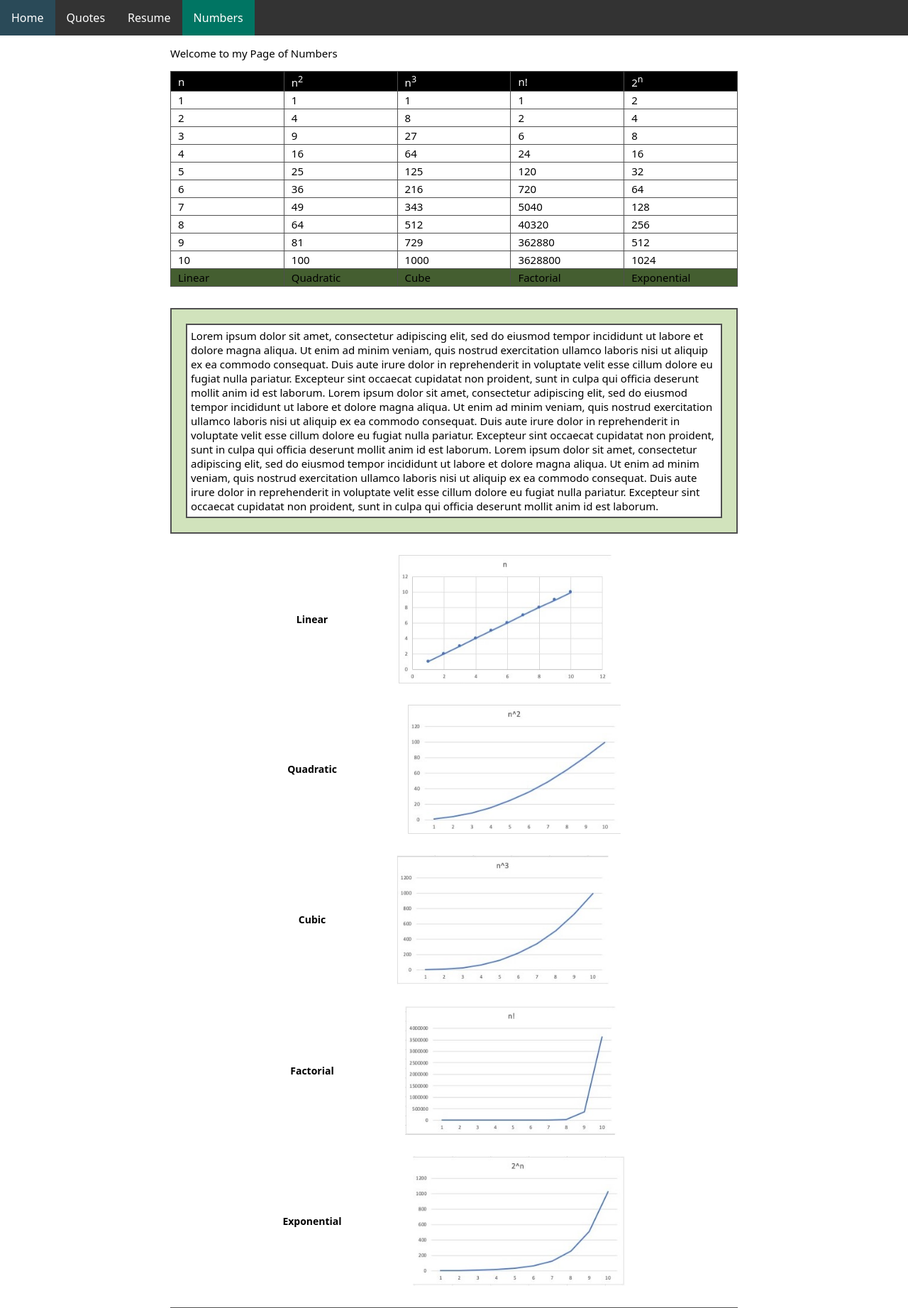
After one commit to CinderScript/csc3221-node-website, a Node server app: page /numbers.html in a window 1280 px wide. The commit adds this page. Shown: the top 1843 px of the page at 71% size. Run offline with Node 20, Linux system fonts and the light colour scheme.

Commit message:
added numbers page and links

```diff
--- a/public/index.html
+++ b/public/index.html
@@ -18,6 +18,7 @@
     <a href="index.html" class="active">Home</a>
     <a href="simple-page.html">Quotes</a>
     <a href="resume.html">Resume</a>
+    <a href="numbers.html">Numbers</a>
 </nav>
 
 <div class="content">
--- /dev/null
+++ b/public/numbers.html
@@ -0,0 +1,263 @@
+<!DOCTYPE html>
+<html lang="en">
+<head>
+    <meta charset="UTF-8">
+
+    <!-- CSS STYLES -->
+    <link rel="stylesheet" href="stylesheets/style.css">
+    <link rel="stylesheet" href="stylesheets/numbers-style.css">
+
+    <title>Numbers</title>
+</head>
+<body>
+
+<nav>
+    <a href="index.html">Home</a>
+    <a href="simple-page.html">Quotes</a>
+    <a href="resume.html">Resume</a>
+    <a href="numbers.html" class="active">Numbers</a>
+</nav>
+
+<div class="content">
+
+    <p>Welcome to my Page of Numbers</p>
+
+    <table>
+        <thead>
+            <tr>
+                <th>n</th>
+                <th>n<sup>2</sup></th>
+                <th>n<sup>3</sup></th>
+                <th>n!</th>
+                <th>2<sup>n</sup></th>
+            </tr>
+        </thead>
+        <tbody>
+            <tr>
+                <td>1</td>
+                <td>1</td>
+                <td>1</td>
+                <td>1</td>
+                <td>2</td>
+            </tr>
+            <tr>
+                <td>2</td>
+                <td>4</td>
+                <td>8</td>
+                <td>2</td>
+                <td>4</td>
+            </tr>
+            <tr>
+                <td>3</td>
+                <td>9</td>
+                <td>27</td>
+                <td>6</td>
+                <td>8</td>
+            </tr>
+            <tr>
+                <td>4</td>
+                <td>16</td>
+                <td>64</td>
+                <td>24</td>
+                <td>16</td>
+            </tr>
+            <tr>
+                <td>5</td>
+                <td>25</td>
+                <td>125</td>
+                <td>120</td>
+                <td>32</td>
+            </tr>
+            <tr>
+                <td>6</td>
+                <td>36</td>
+                <td>216</td>
+                <td>720</td>
+                <td>64</td>
+            </tr>
+            <tr>
+                <td>7</td>
+                <td>49</td>
+                <td>343</td>
+                <td>5040</td>
+                <td>128</td>
+            </tr>
+            <tr>
+                <td>8</td>
+                <td>64</td>
+                <td>512</td>
+                <td>40320</td>
+                <td>256</td>
+            </tr>
+            <tr>
+                <td>9</td>
+                <td>81</td>
+                <td>729</td>
+                <td>362880</td>
+                <td>512</td>
+            </tr>
+            <tr>
+                <td>10</td>
+                <td>100</td>
+                <td>1000</td>
+                <td>3628800</td>
+                <td>1024</td>
+            </tr>
+        </tbody>
+        <tfoot>
+            <tr>
+                <td>Linear</td>
+                <td>Quadratic</td>
+                <td>Cube</td>
+                <td>Factorial</td>
+                <td>Exponential</td>
+            </tr>
+        </tfoot>
+    </table>
+
+    <div class="gibberish">
+        <p>
+            Lorem ipsum dolor sit amet, consectetur adipiscing elit, sed do eiusmod tempor
+            incididunt ut labore et dolore magna aliqua. Ut enim ad minim veniam, quis nostrud
+            exercitation ullamco laboris nisi ut aliquip ex ea commodo consequat. Duis aute irure
+            dolor in reprehenderit in voluptate velit esse cillum dolore eu fugiat nulla pariatur.
+            Excepteur sint occaecat cupidatat non proident, sunt in culpa qui officia deserunt mollit
+            anim id est laborum. Lorem ipsum dolor sit amet, consectetur adipiscing elit, sed do
+            eiusmod tempor incididunt ut labore et dolore magna aliqua. Ut enim ad minim veniam,
+            quis nostrud exercitation ullamco laboris nisi ut aliquip ex ea commodo consequat. Duis
+            aute irure dolor in reprehenderit in voluptate velit esse cillum dolore eu fugiat nulla
+            pariatur. Excepteur sint occaecat cupidatat non proident, sunt in culpa qui officia
+            deserunt mollit anim id est laborum. Lorem ipsum dolor sit amet, consectetur adipiscing
+            elit, sed do eiusmod tempor incididunt ut labore et dolore magna aliqua. Ut enim ad
+            minim veniam, quis nostrud exercitation ullamco laboris nisi ut aliquip ex ea commodo
+            consequat. Duis aute irure dolor in reprehenderit in voluptate velit esse cillum dolore eu
+            fugiat nulla pariatur. Excepteur sint occaecat cupidatat non proident, sunt in culpa qui
+            officia deserunt mollit anim id est laborum.
+        </p>
+    </div>
+
+    <div class="graph">
+        <span>Linear</span>
+        <img src="images/graph-linear.jpg" alt="Linear Graph">
+    </div>
+
+    <div class="graph">
+        <span>Quadratic</span>
+        <img src="images/graph-quadratic.jpg" alt="Linear Graph">
+    </div>
+
+    <div class="graph">
+        <span>Cubic</span>
+        <img src="images/graph-cubic.jpg" alt="Linear Graph">
+    </div>
+
+    <div class="graph">
+        <span>Factorial</span>
+        <img src="images/graph-factorial.jpg" alt="Linear Graph">
+    </div>
+
+    <div class="graph">
+        <span>Exponential</span>
+        <img src="images/graph-exponential.jpg" alt="Linear Graph">
+    </div>
+
+    <div class="gibberish-2">
+        <div class="left">
+            Lorem ipsum
+            dolor sit amet,
+            consectetur
+            adipiscing elit,
+            sed do eiusmod
+            tempor
+            incididunt ut
+            labore et dolore
+            magna aliqua.
+            Ut enim ad
+            minim veniam,
+            quis nostrud
+            exercitation
+            ullamco laboris
+            nisi ut aliquip
+            ex ea commodo
+            consequat. Duis
+            aute irure dolor in
+            reprehenderit
+            in voluptate
+            velit esse cillum
+            dolore eu fugiat
+            nulla pariatur.
+            Excepteur sint
+            occaecat
+            cupidatat non
+            proident, sunt
+            in culpa qui
+            officia deserunt
+            mollit anim id
+            est laborum.
+
+        </div>
+        <div class="center">
+            Sed ut perspiciatis unde omnis iste natus error sit
+            voluptatem accusantium doloremque laudantium,
+            totam rem aperiam, eaque ipsa quae ab illo inventore
+            veritatis et quasi architecto beatae vitae dicta sunt
+            explicabo. Nemo enim ipsam voluptatem quia
+            voluptas sit aspernatur aut odit aut fugit, sed quia
+            consequuntur magni dolores eos qui ratione
+            voluptatem sequi nesciunt. Neque porro quisquam
+            est, qui dolorem ipsum quia dolor sit amet,
+            consectetur, adipisci velit, sed quia non numquam eius
+            modi tempora incidunt ut labore et dolore magnam
+            aliquam quaerat voluptatem. Ut enim ad minima
+            veniam, quis nostrum exercitationem ullam corporis
+            suscipit laboriosam, nisi ut aliquid ex ea commodi
+            consequatur? Quis autem vel eum iure reprehenderit
+            qui in ea voluptate velit esse quam nihil molestiae
+            consequatur, vel illum qui dolorem eum fugiat quo
+            voluptas nulla pariatur? Sed ut perspiciatis unde omnis
+            iste natus error sit voluptatem accusantium
+            doloremque laudantium, totam rem aperiam, eaque
+            ipsa quae ab illo inventore veritatis et quasi architecto
+            beatae vitae dicta sunt explicabo. Nemo enim ipsam
+            voluptatem quia voluptas sit aspernatur aut odit aut
+            fugit, sed quia consequuntur magni dolores eos qui
+            ratione voluptatem sequi nesciunt. Neque porro
+            quisquam est, qui dolorem ipsum quia dolor sit amet,
+            consectetur, adipisci velit, sed quia non numquam eius
+            modi tempora incidunt ut labore et dolore magnam
+            aliquam quaerat voluptatem. Ut enim ad minima
+            veniam, quis nostrum exercitationem ullam corporis
+            suscipit laboriosam, nisi ut aliquid ex ea commodi
+            consequatur? Quis autem vel eum iure reprehenderit
+            qui in ea voluptate velit esse quam nihil molestiae
+            consequatur, vel illum qui dolorem eum fugiat quo
+            voluptas nulla pariatur?
+        </div>
+        <div class="right">
+            Lorem ipsum dolor sit amet,
+            consectetur adipiscing elit,
+            sed do eiusmod tempor
+            incididunt ut labore et dolore
+            magna aliqua. Ut enim ad minim
+            veniam, quis nostrud
+            exercitation ullamco laboris
+            nisi ut aliquip ex ea commodo
+            consequat. Duis aute irure dolor
+            in reprehenderit
+            in voluptate velit esse cillum dolore
+            eu fugiat nulla
+            pariatur.
+            Excepteur sint
+            occaecat
+            cupidatat non
+            proident, sunt in
+            culpa qui officia
+            deserunt mollit
+            anim id est
+            laborum.
+        </div>
+    </div>
+
+</div>
+</body>
+</html>
--- a/public/resume.html
+++ b/public/resume.html
@@ -19,6 +19,7 @@
     <a href="index.html">Home</a>
     <a href="simple-page.html">Quotes</a>
     <a href="resume.html" class="active">Resume</a>
+    <a href="numbers.html">Numbers</a>
 </nav>
 
 <div class="content">
--- a/public/simple-page.html
+++ b/public/simple-page.html
@@ -19,6 +19,7 @@
     <a href="index.html">Home</a>
     <a href="simple-page.html" class="active">Quotes</a>
     <a href="resume.html">Resume</a>
+    <a href="numbers.html">Numbers</a>
 </nav>
 
 <div class="content">
--- /dev/null
+++ b/public/stylesheets/numbers-style.css
@@ -0,0 +1,84 @@
+:root {
+    --border-color: rgb(80, 80, 80);
+}
+
+.content{
+    width: 800px;
+    font-size: 15px;
+    padding-bottom: 50px;
+}
+
+table{
+    border-collapse: collapse;
+    width: 100%;
+}
+
+th, td {
+    text-align: left;
+    padding: 2px 10px;
+    width: 20%;
+    font-weight: normal;
+}
+
+table, th, td{
+    border: 1px solid var(--border-color);
+}
+
+thead{
+    color: white;
+    background-color: black;
+}
+
+tfoot{
+    background-color: rgb(68, 94, 48);
+}
+
+.gibberish{
+    border: 2px solid var(--border-color);
+    background-color: rgb(209, 227, 188);
+    margin: 30px 0px;
+}
+.gibberish p{
+    border: 2px solid var(--border-color);
+    background-color: white;
+    padding: 5px;
+    margin: 20px;
+}
+
+.graph{
+    font-weight: bold;
+    font-size: 14px;
+
+    display: flex;
+    justify-content: center;
+    align-items: center;
+
+    margin: 30px 0px;
+}
+
+.graph span{
+    padding-right: 100px;
+}
+
+.graph img{
+    width: 300px;
+}
+
+.gibberish-2 {
+    border: 1px solid var(--border-color);
+
+    display: flex;
+}
+
+.gibberish-2 .left, .gibberish-2 .right{
+    background-color: rgb(252, 234, 177);
+    width: 10%;
+    padding: 5px;
+}
+.gibberish-2 .center{
+    background-color: rgb(255, 220, 207);
+    width: 80%;
+    padding: 5px 10px;
+    border-left: 1px solid var(--border-color);
+    border-right: 1px solid var(--border-color);
+}
--- a/public/stylesheets/resume-style.css
+++ b/public/stylesheets/resume-style.css
@@ -53,3 +53,7 @@ td {
   display: block;
   margin-left: 0.5em;
 }
+
+span {
+  border-left: 2px double coral;
+}
```
Also changed, not shown: public/testbench.html (+8 -0 lines), public/images/graph-cubic.jpg (added), public/images/graph-exponential.jpg (added), public/images/graph-factorial.jpg (added), public/images/graph-linear.jpg (added), public/images/graph-quadratic.jpg (added).
